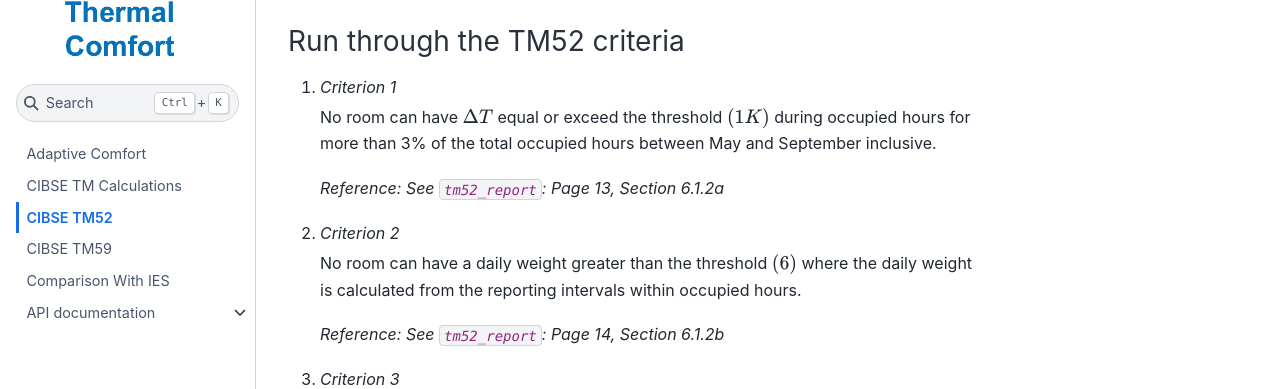
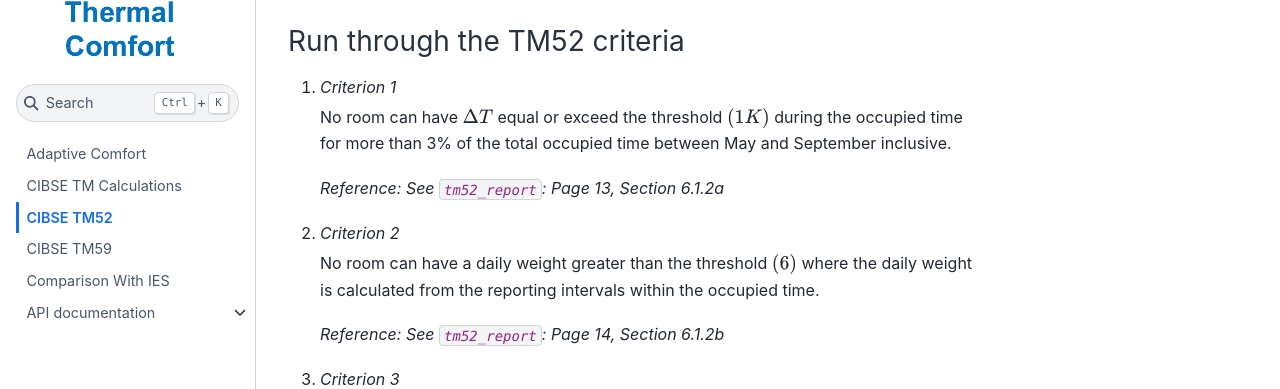
Before and after one commit to maxfordham/adaptive-comfort, a Jupyter Book: the page built from docs/TM52.md, in a window 1280 px wide and 1010 px high. Shown: the part 236-625 px from the top of the window. Built offline with Jupyter Book 1.0.4 settings and Sphinx 7.4.7 and the Sphinx Book theme 1.1.4, drawn with Linux system fonts in a browser that asks for light colours; pages that are not in the unit, such as notebooks, are missing from menus; cross-references to code outside the pages are shown as plain code.

Commit message:
Ran pytests. Replaced "hour" with "time" in docs

```diff
--- a/docs/TM52.md
+++ b/docs/TM52.md
@@ -7,13 +7,13 @@
 ### Run through the TM52 criteria
 1. *Criterion 1*
 
-    No room can have $\Delta T$ equal or exceed the threshold $(1K)$ during occupied hours for more than 3% of the total occupied hours between May and September inclusive.
+    No room can have $\Delta T$ equal or exceed the threshold $(1K)$ during the occupied time for more than 3% of the total occupied time between May and September inclusive.
 
     *Reference: See {cite}`tm52_report`: Page 13, Section 6.1.2a*
 
 2. *Criterion 2*
 
-    No room can have a daily weight greater than the threshold $(6)$ where the daily weight is calculated from the reporting intervals within occupied hours.
+    No room can have a daily weight greater than the threshold $(6)$ where the daily weight is calculated from the reporting intervals within the occupied time.
 
     *Reference: See {cite}`tm52_report`: Page 14, Section 6.1.2b*
 
```
Also changed, not shown: docs/TM59.md (+2 -2 lines), 7 other files.
